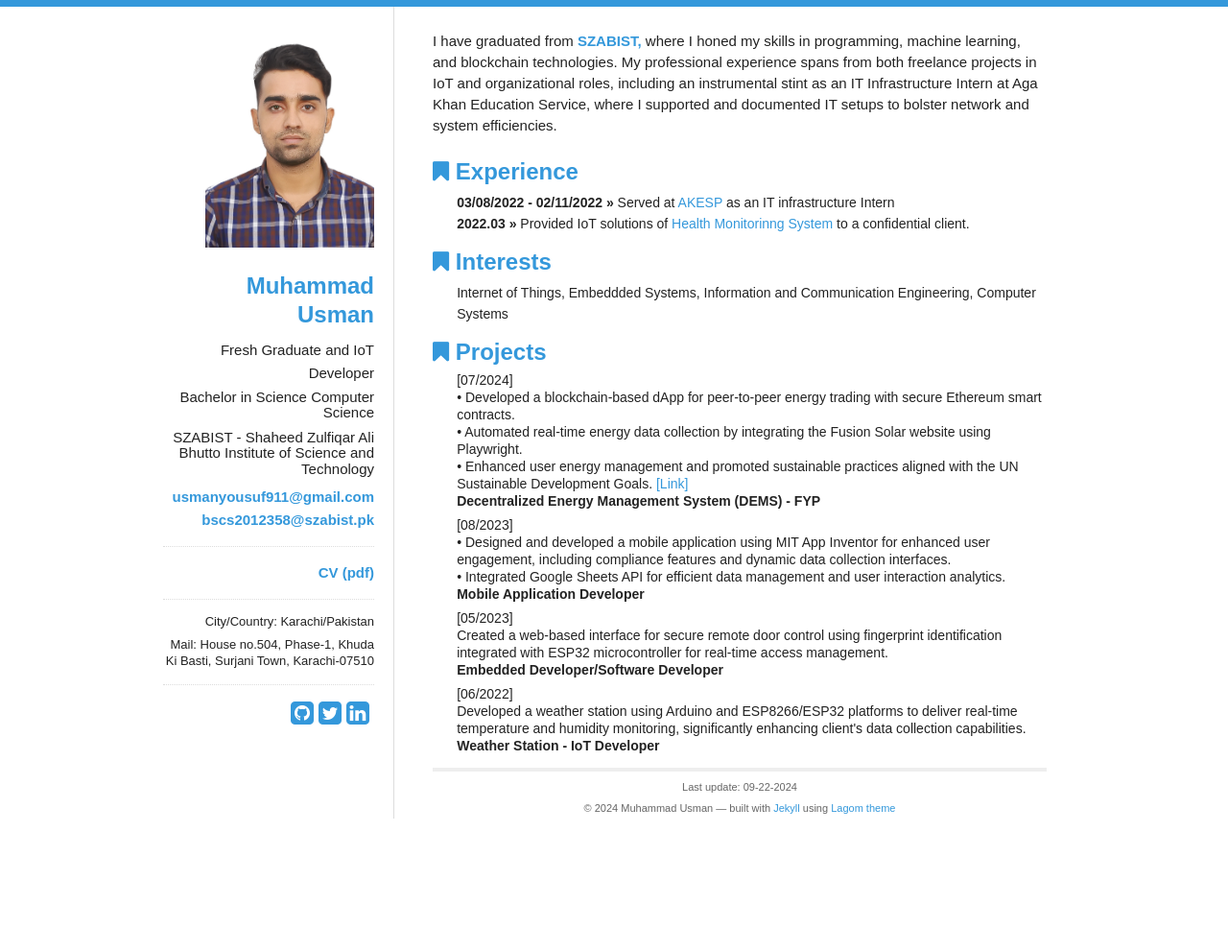
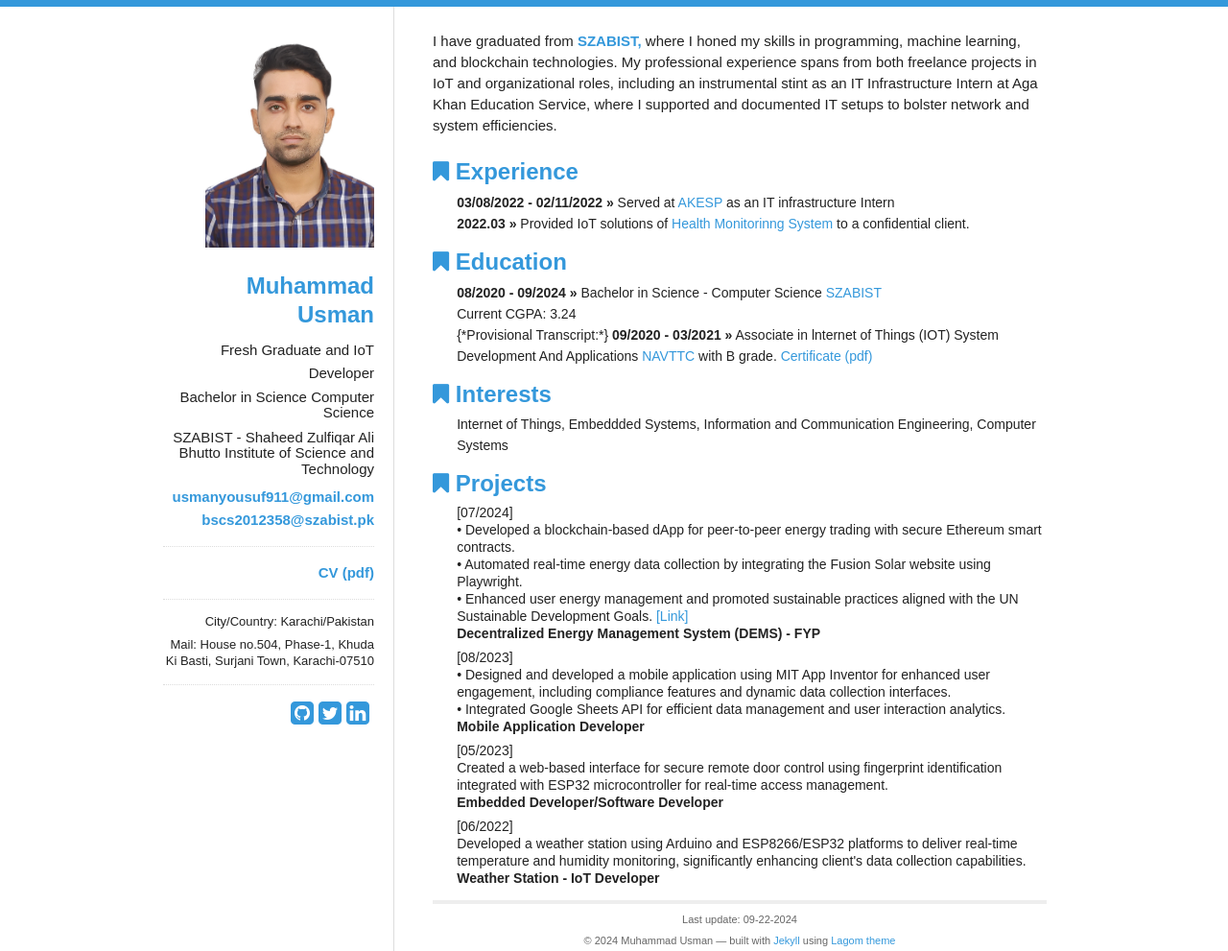
Before and after one commit to musman2k/github-portfolio, a Jekyll site: the page built from index-en.html, in a window 1280 px wide. Shown: the whole page at 96% size. Built offline with Jekyll 4.4.1, drawn with Linux system fonts in a browser that asks for light colours; before the commit the page ends 907 px from its top, so only the background shows below that.

Commit message:
Update index-en.html

```diff
--- a/index-en.html
+++ b/index-en.html
@@ -17,6 +17,12 @@
   <ul class="top">
     <span class="bold">03/08/2022 - 02/11/2022 &raquo;</span> Served at <a href="https://www.agakhanschools.org/">AKESP</a> as an IT infrastructure Intern<br>
     <span class="bold">2022.03 &raquo;</span> Provided IoT solutions of <a href="https://github.com/musman2k/Health-Monitoring-System-Blynk"> Health Monitorinng System </a> to a confidential client.<br>
+  </ul>
+
+  <h2><i class="fa fa-bookmark"></i> Education</h2>
+  <ul class="top">
+    <span class="bold">08/2020 - 09/2024 &raquo;</span> Bachelor in Science - Computer Science <a href="https://szabist.edu.pk/">SZABIST</a><br> Current CGPA: 3.24 <br> {*Provisional Transcript:*}
+    <span class="bold"> 09/2020 - 03/2021 &raquo;</span> Associate in lnternet of Things (IOT) System Development And Applications <a href="https://cict.iba.edu.pk/navttc/"> NAVTTC </a> with B grade. <a href="/github-portfolio/files/pdfs/IoT Associate Certificate.pdf">Certificate (pdf)</a><br>
   </ul>
 
   <h2><i class="fa fa-bookmark"></i> Interests</h2>
```
